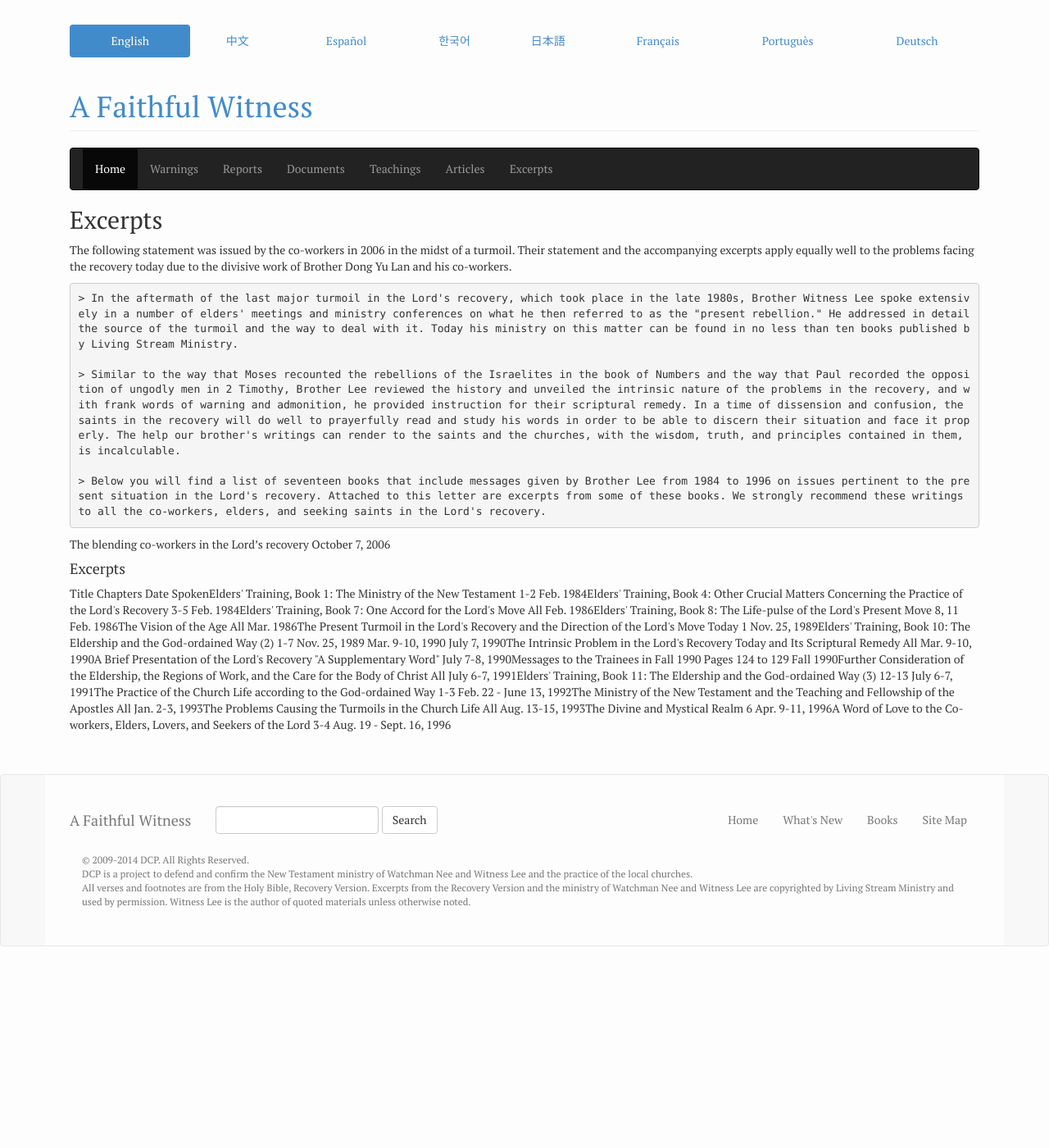
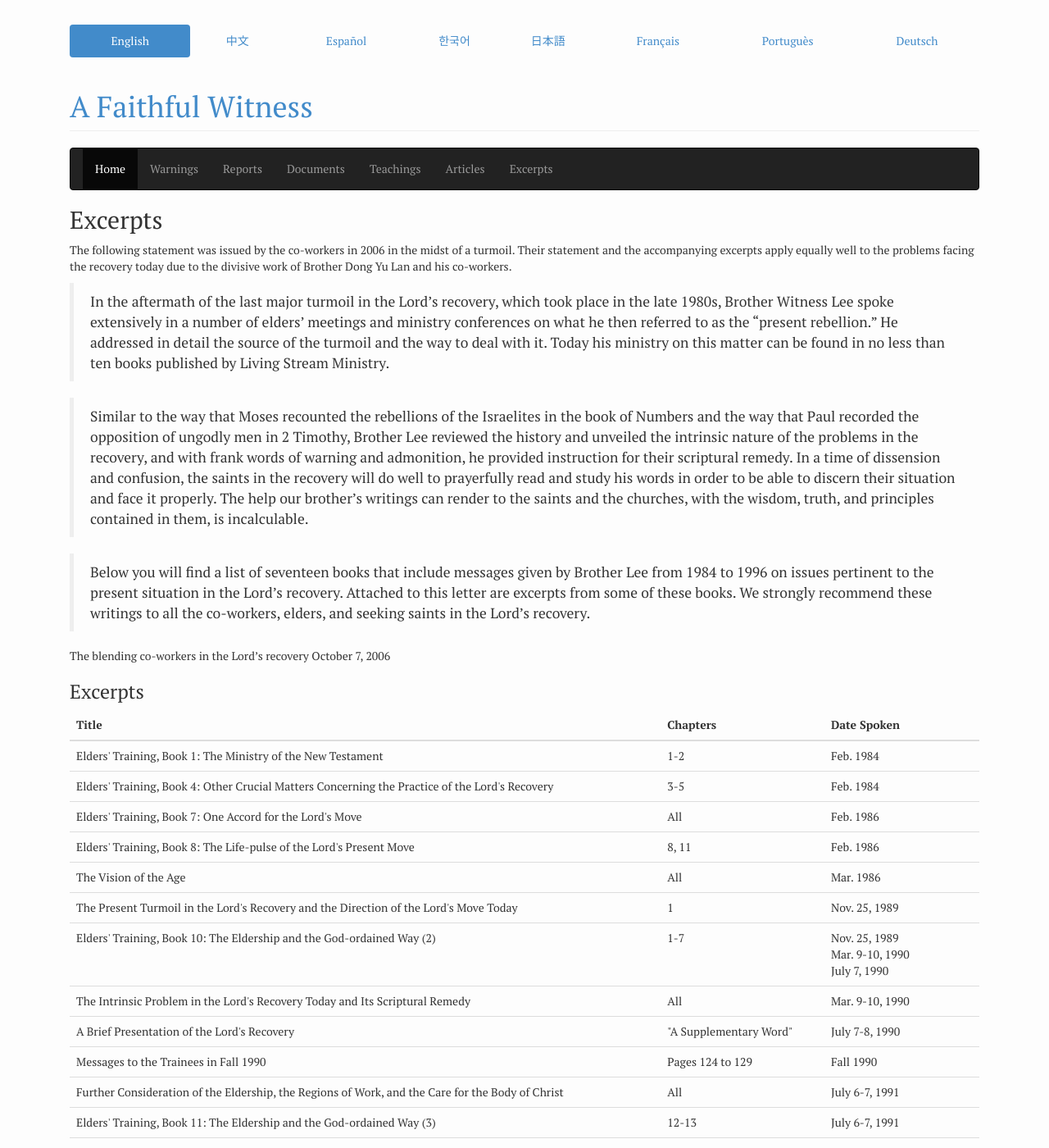
Before and after one commit to dcproject/faithful-witness, a Jekyll site: the page built from ministry/excerpts.md, in a window 1280 px wide and 1400 px high. Shown: the whole window at 82% size. Built offline with Jekyll 4.4.1, drawn with Linux system fonts in a browser that asks for light colours; nearby versions of some CDN libraries; some of the changed text lies outside the part shown.

Commit message:
styled tabled for ministry references

```diff
--- a/ministry/excerpts.md
+++ b/ministry/excerpts.md
@@ -6,37 +6,38 @@ layout: default
 
 The following statement was issued by the co-workers in 2006 in the midst of a turmoil. Their statement and the accompanying excerpts apply equally well to the problems facing the recovery today due to the divisive work of Brother Dong Yu Lan and his co-workers.
 
-    > In the aftermath of the last major turmoil in the Lord's recovery, which took place in the late 1980s, Brother Witness Lee spoke extensively in a number of elders' meetings and ministry conferences on what he then referred to as the "present rebellion." He addressed in detail the source of the turmoil and the way to deal with it. Today his ministry on this matter can be found in no less than ten books published by Living Stream Ministry.
+> In the aftermath of the last major turmoil in the Lord's recovery, which took place in the late 1980s, Brother Witness Lee spoke extensively in a number of elders' meetings and ministry conferences on what he then referred to as the "present rebellion." He addressed in detail the source of the turmoil and the way to deal with it. Today his ministry on this matter can be found in no less than ten books published by Living Stream Ministry.
 
-    > Similar to the way that Moses recounted the rebellions of the Israelites in the book of Numbers and the way that Paul recorded the opposition of ungodly men in 2 Timothy, Brother Lee reviewed the history and unveiled the intrinsic nature of the problems in the recovery, and with frank words of warning and admonition, he provided instruction for their scriptural remedy. In a time of dissension and confusion, the saints in the recovery will do well to prayerfully read and study his words in order to be able to discern their situation and face it properly. The help our brother's writings can render to the saints and the churches, with the wisdom, truth, and principles contained in them, is incalculable.
+> Similar to the way that Moses recounted the rebellions of the Israelites in the book of Numbers and the way that Paul recorded the opposition of ungodly men in 2 Timothy, Brother Lee reviewed the history and unveiled the intrinsic nature of the problems in the recovery, and with frank words of warning and admonition, he provided instruction for their scriptural remedy. In a time of dissension and confusion, the saints in the recovery will do well to prayerfully read and study his words in order to be able to discern their situation and face it properly. The help our brother's writings can render to the saints and the churches, with the wisdom, truth, and principles contained in them, is incalculable.
 
-    > Below you will find a list of seventeen books that include messages given by Brother Lee from 1984 to 1996 on issues pertinent to the present situation in the Lord's recovery. Attached to this letter are excerpts from some of these books. We strongly recommend these writings to all the co-workers, elders, and seeking saints in the Lord's recovery.
+> Below you will find a list of seventeen books that include messages given by Brother Lee from 1984 to 1996 on issues pertinent to the present situation in the Lord's recovery. Attached to this letter are excerpts from some of these books. We strongly recommend these writings to all the co-workers, elders, and seeking saints in the Lord's recovery.
 
 The blending co-workers in the Lord's recovery
 October 7, 2006
 
-#### Excerpts
+### Excerpts
 
-<table class="table">
-<tr>Title   Chapters    Date Spoken</tr>
-<tr>Elders' Training, Book 1: The Ministry of the New Testament 1-2 Feb. 1984</tr>
-<tr>Elders' Training, Book 4: Other Crucial Matters Concerning the Practice of the Lord's Recovery  3-5 Feb. 1984</tr>
-<tr>Elders' Training, Book 7: One Accord for the Lord's Move    All Feb. 1986</tr>
-<tr>Elders' Training, Book 8: The Life-pulse of the Lord's Present Move 8, 11   Feb. 1986</tr>
-<tr>The Vision of the Age   All Mar. 1986</tr>
-<tr>The Present Turmoil in the Lord's Recovery and the Direction of the Lord's Move Today   1   Nov. 25, 1989</tr>
-<tr>Elders' Training, Book 10: The Eldership and the God-ordained Way (2)   1-7 Nov. 25, 1989
-Mar. 9-10, 1990
-July 7, 1990</tr>
-<tr>The Intrinsic Problem in the Lord's Recovery Today and Its Scriptural Remedy    All Mar. 9-10, 1990</tr>
-<tr>A Brief Presentation of the Lord's Recovery "A Supplementary Word"  July 7-8, 1990</tr>
-<tr>Messages to the Trainees in Fall 1990   Pages 124 to 129    Fall 1990</tr>
-<tr>Further Consideration of the Eldership, the Regions of Work, and the Care for the Body of Christ    All July 6-7, 1991</tr>
-<tr>Elders' Training, Book 11: The Eldership and the God-ordained Way (3)   12-13   July 6-7, 1991</tr>
-<tr>The Practice of the Church Life according to the God-ordained Way   1-3 Feb. 22 - June 13, 1992</tr>
-<tr>The Ministry of the New Testament and the Teaching and Fellowship of the Apostles   All Jan. 2-3, 1993</tr>
-<tr>The Problems Causing the Turmoils in the Church Life    All Aug. 13-15, 1993</tr>
-<tr>The Divine and Mystical Realm   6   Apr. 9-11, 1996</tr>
-<tr>A Word of Love to the Co-workers, Elders, Lovers, and Seekers of the Lord   3-4 Aug. 19 - Sept. 16, 1996</tr>
-
-</table>
+<div class="table-responsive"> <table class="table table-hover">
+    <thead><tr><th>Title</th>   <th>Chapters</th>    <th>Date Spoken</th></tr></thead>
+    <tbody>
+    <tr><td>Elders' Training, Book 1: The Ministry of the New Testament</td>   <td> 1-2</td>   <td> Feb. 1984</td></tr>
+    <tr><td>Elders' Training, Book 4: Other Crucial Matters Concerning the Practice of the Lord's Recovery</td>   <td>  3-5</td>   <td> Feb. 1984</td></tr>
+    <tr><td>Elders' Training, Book 7: One Accord for the Lord's Move</td>   <td>    All</td>   <td> Feb. 1986</td></tr>
+    <tr><td>Elders' Training, Book 8: The Life-pulse of the Lord's Present Move</td>   <td> 8, 11 </td>   <td>  Feb. 1986</td></tr>
+    <tr><td>The Vision of the Age</td>   <td>   All</td><td> Mar. 1986</td></tr>
+    <tr><td>The Present Turmoil in the Lord's Recovery and the Direction of the Lord's Move Today</td>   <td>   1</td>   <td>   Nov. 25, 1989</td></tr>
+    <tr><td>Elders' Training, Book 10: The Eldership and the God-ordained Way (2)</td>   <td>   1-7</td>   <td> Nov. 25, 1989 <br>
+    Mar. 9-10, 1990 <br>
+    July 7, 1990</td></tr>
+    <tr><td>The Intrinsic Problem in the Lord's Recovery Today and Its Scriptural Remedy</td>   <td>    All</td>   <td> Mar. 9-10, 1990</td></tr>
+    <tr><td>A Brief Presentation of the Lord's Recovery </td><td>"A Supplementary Word"</td>   <td>  July 7-8, 1990</td></tr>
+    <tr><td>Messages to the Trainees in Fall 1990</td>   <td>   Pages 124 to 129 </td>   <td>   Fall 1990</td></tr>
+    <tr><td>Further Consideration of the Eldership, the Regions of Work, and the Care for the Body of Christ</td>   <td>    All</td>   <td> July 6-7, 1991</td></tr>
+    <tr><td>Elders' Training, Book 11: The Eldership and the God-ordained Way (3)</td>   <td>   12-13</td>   <td>   July 6-7, 1991</td></tr>
+    <tr><td>The Practice of the Church Life according to the God-ordained Way</td>   <td>   1-3</td>   <td> Feb. 22 - June 13, 1992</td></tr>
+    <tr><td>The Ministry of the New Testament and the Teaching and Fellowship of the Apostles</td>   <td>   All</td>   <td> Jan. 2-3, 1993</td></tr>
+    <tr><td>The Problems Causing the Turmoils in the Church Life</td>   <td>    All</td>   <td> Aug. 13-15, 1993</td></tr>
+    <tr><td>The Divine and Mystical Realm</td>   <td>   6</td>   <td>   Apr. 9-11, 1996</td></tr>
+    <tr><td>A Word of Love to the Co-workers, Elders, Lovers, and Seekers of the Lord</td>   <td>   3-4</td>   <td> Aug. 19 - Sept. 16, 1996</td></tr>
+</tbody>
+</table> </div>
```
